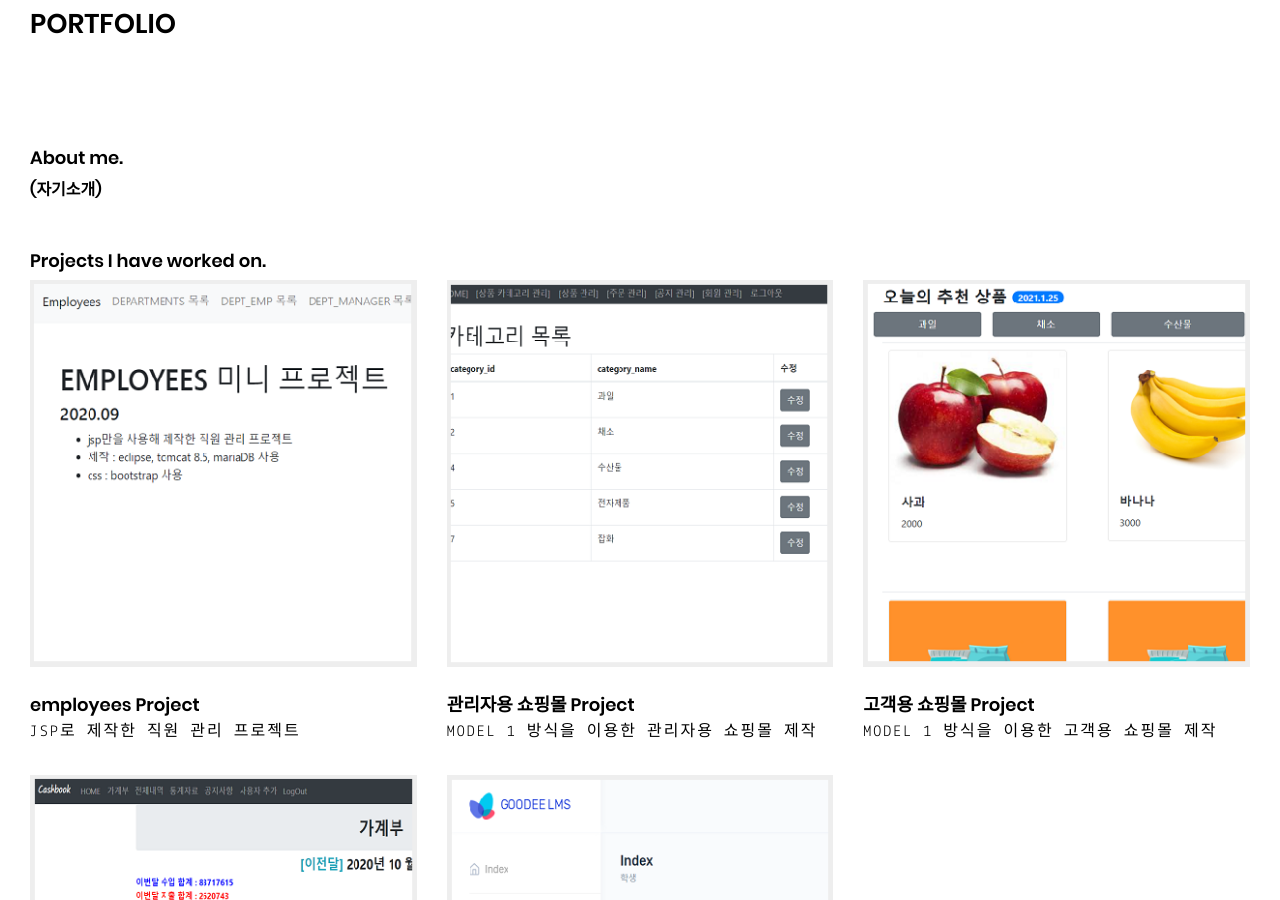
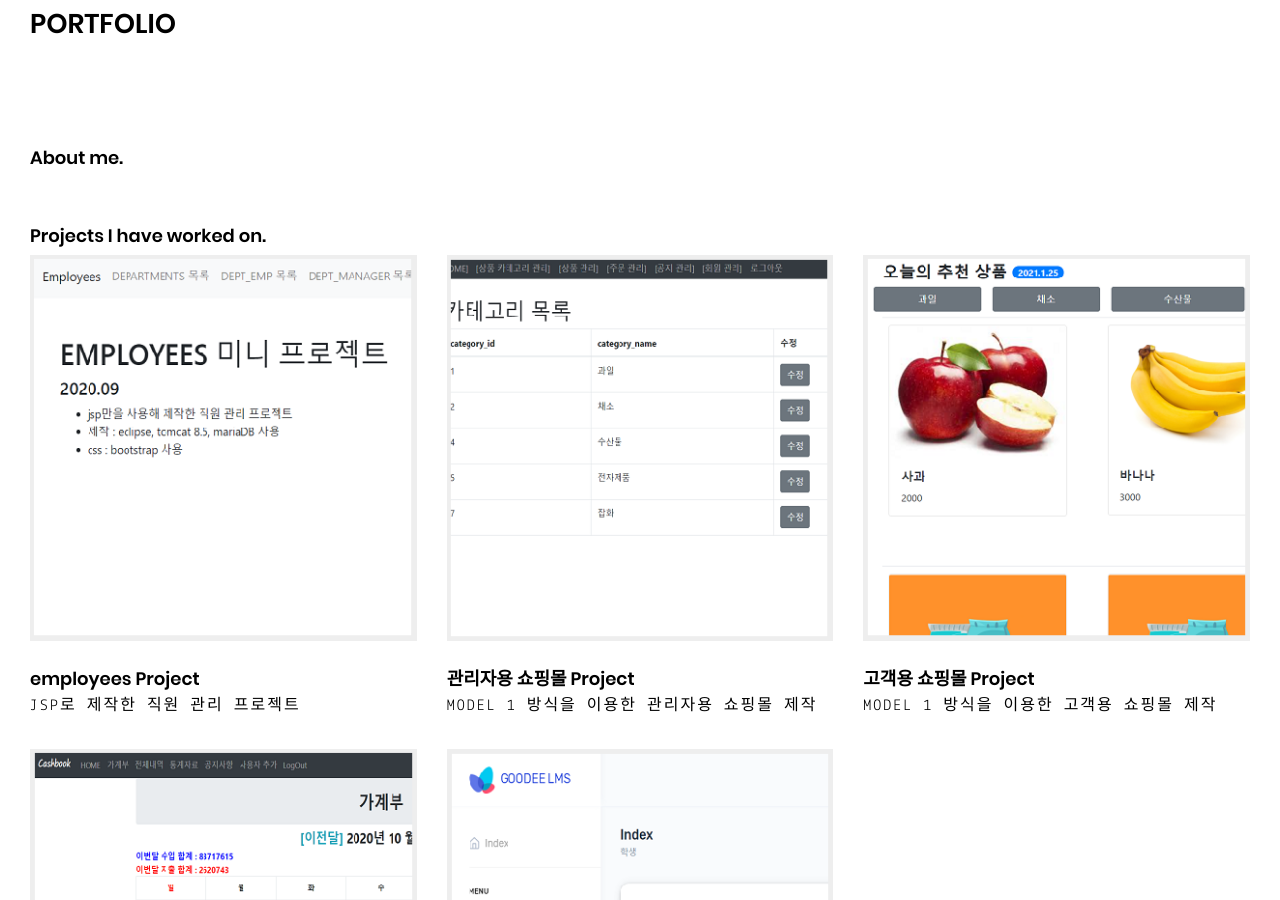
Before and after one commit to heairin1008/heairin1008.github.io, a Jekyll site: the page built from index.html, in a window 1280 px wide and 900 px high. Built offline with Jekyll 4.4.1, drawn with Linux system fonts in a browser that asks for light colours.

Commit message:
Update _config.yml

```diff
--- a/_config.yml
+++ b/_config.yml
@@ -1,7 +1,7 @@
 # User config
 author: "PORTFOLIO"
 tagline: "PORTFOLIO"
-description: "(자기소개)"
+description: ""
 keywords: "Pineapple, Pineapple Pizza, Pineapple House"
 email: "heairin1008@naver.com"
 linkedin: "https://www.linkedin.com/"
```
